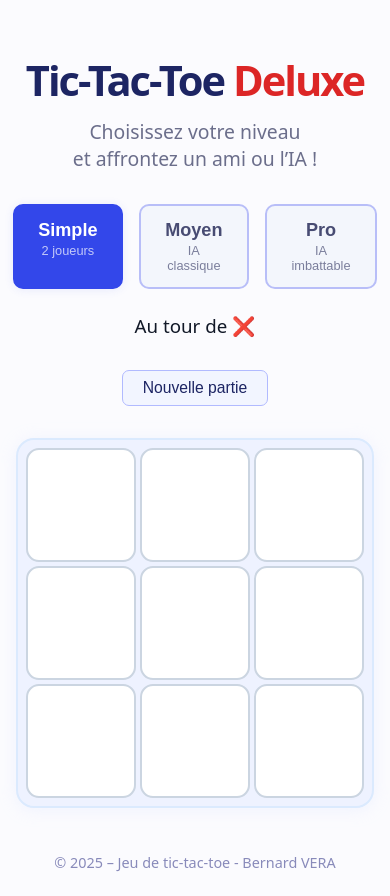
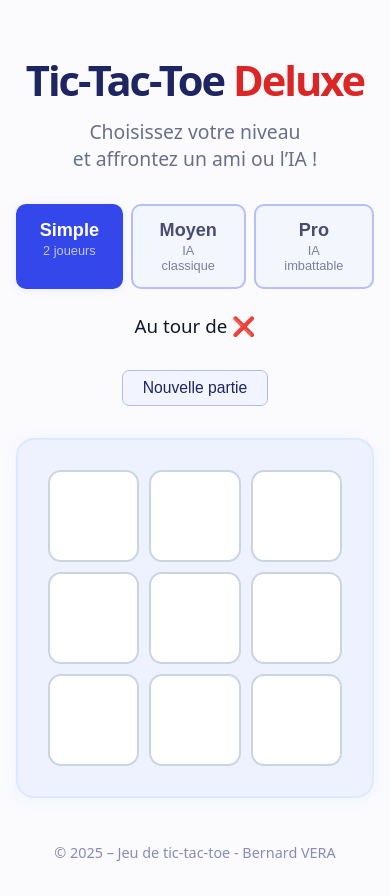
Before and after one commit to Bernard-VERA/Tic-Tac-Toe-Deluxe, a React (Vite) app: page / in a window 390 px wide. Built offline with nearby package versions, Linux system fonts and the light colour scheme.

Commit message:
Ajout mode paysage en mobile et tablette

```diff
--- a/src/components/TicTacToe.css
+++ b/src/components/TicTacToe.css
@@ -6,6 +6,18 @@
   flex-direction: column;
   align-items: center;
   width: 100%;
+}
+.tictactoe-content {
+  display: flex;
+  flex-direction: column;
+  align-items: center;
+  width: 100%;
+}
+.tictactoe-controls {
+  display: flex;
+  flex-direction: column;
+  align-items: center;
+  margin: auto;
 }
 .tictactoe-board-container {
   max-width: 400px;
@@ -91,7 +103,7 @@
   margin-bottom: 24px;
 }
 .difficulty-btn {
-  min-width: 110px;
+  min-width: 100px;
   padding: 14px 24px;
   border-radius: 10px;
   border: 2px solid #b8bef8;
@@ -181,16 +193,57 @@
 /* =======================
    RESPONSIVE DESIGN
    =========================*/
-@media (max-width: 500px) {
-  .tictactoe-board {
-    width: 95vw;
-    height: 95vw;
-    padding: 8px;
-    gap: 4px;
-  }
-  .tictactoe-cell {
+@media (max-width: 1024px) {
+.tictactoe-difficulty-selector {
+  gap: 8px;
+}
+.tictactoe-cell {
     width: 100%;
     height: 100%;
     font-size: 2rem;
   }
 }
+
+/* =======================
+   MODE PAYSAGE SUR MOBILE ET TABLETTE
+   =========================*/
+
+@media (max-width: 1024px) and (orientation: landscape) {
+  .tictactoe-root.landscape-mode .tictactoe-content {
+    flex-direction: row;
+    align-items: flex-start;
+    justify-content: center;
+    gap: 32px;
+    padding: 20px;
+  }
+  .tictactoe-root.landscape-mode .tictactoe-controls {
+    order: 1;
+    min-width: 280px;
+  }
+  .tictactoe-root.landscape-mode .tictactoe-board-container {
+    order: 2;
+    max-width: 40%;
+  }
+  .tictactoe-root.landscape-mode .tictactoe-board {
+    width: 55vh;
+    height: 55vh;
+    max-width: 350px;
+    max-height: 350px;
+  }
+  .tictactoe-board {
+    padding: 10px;
+    gap: 5px;
+  }
+  .tictactoe-cell {
+    width: 100%;
+    height: 100%;
+    font-size: 1.5rem;
+  }
+}
+
+/* Réglage officiel pour es appareils pliables */
+@media (horizontal-viewport-segments: 2) {
+  .tictactoe-board {
+    width: 80vw;
+    height: 80vw; }
+}
--- a/src/components/TicTacToe.jsx
+++ b/src/components/TicTacToe.jsx
@@ -23,6 +23,24 @@ export default function TicTacToe() {
   const [winner, setWinner] = useState(null);
   const [difficulty, setDifficulty] = useState("simple"); // simple | moyen | pro
   const [isAITurn, setIsAITurn] = useState(false);
+  const [isLandscape, setIsLandscape] = useState(false);
+
+   useEffect(() => {
+    const checkOrientation = () => {
+     const isLandscapeMode = window.matchMedia("(orientation: landscape)").matches;
+     const isMobileOrTablet = window.matchMedia("(max-width: 1024px)").matches;
+     setIsLandscape(isLandscapeMode && isMobileOrTablet);
+     };
+
+     checkOrientation();
+     window.addEventListener("resize", checkOrientation);
+     window.addEventListener("orientationchange", checkOrientation);
+
+     return () => {
+      window.removeEventListener("resize", checkOrientation);
+      window.removeEventListener("orientationchange", checkOrientation);
+     };
+     }, []);
 
   // Réinitialise complètement la partie
   const handleRestart = () => {
@@ -116,8 +134,12 @@ export default function TicTacToe() {
   // Affichage du niveau de difficulté
   // Affichage du statut du jeu (tour, gagnant, bouton restart)
   // Affichage du plateau de jeu
+
   return (
-    <div className="tictactoe-root">
+     <div className={`tictactoe-root ${isLandscape ? "landscape-mode" : ""}`}>
+       <div className="tictactoe-content">
+        {/* Zone de gauche (portrait) ou colonne gauche (paysage) */}
+          <div className="tictactoe-controls">
             <DifficultySelector value={difficulty} onChange={handleDifficultyChange} />
             <GameStatus
               currentPlayer={currentPlayer}
@@ -126,6 +148,9 @@ export default function TicTacToe() {
               isAITurn={isAITurn}
               difficulty={difficulty}
             />
+          </div>
+          {/* Plateau */}
+          <div className="tictactoe-board-container">
             <Board
              board={board}
              onCellClick={handleCellClick}
@@ -134,5 +159,6 @@ export default function TicTacToe() {
              currentPlayer={currentPlayer}
             />
           </div>
-  );
+       </div>
+     </div> );
 }
```
Lines whose indentation alone changed are shown as unchanged.
